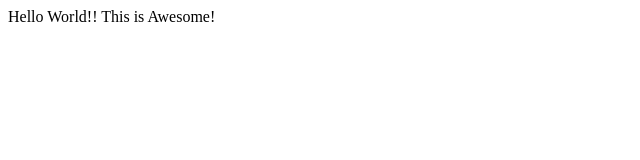
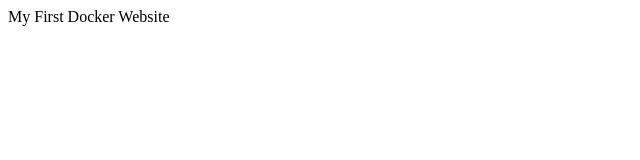
Before and after one commit to pp733/internet-history-601, a plain HTML site: page public_html/index.html in a window 1280 px wide. Shown: the full height of the page, 0-640 px from the left. Drawn offline with Linux system fonts and the light colour scheme.

Commit message:
Setup Docker and Azure

```diff
--- a/public_html/index.html
+++ b/public_html/index.html
@@ -5,6 +5,6 @@
     <title>Title</title>
 </head>
 <body>
-Hello World!! This is Awesome!
+My First Docker Website
 </body>
 </html>
```
Also changed, not shown: 3 other files.
